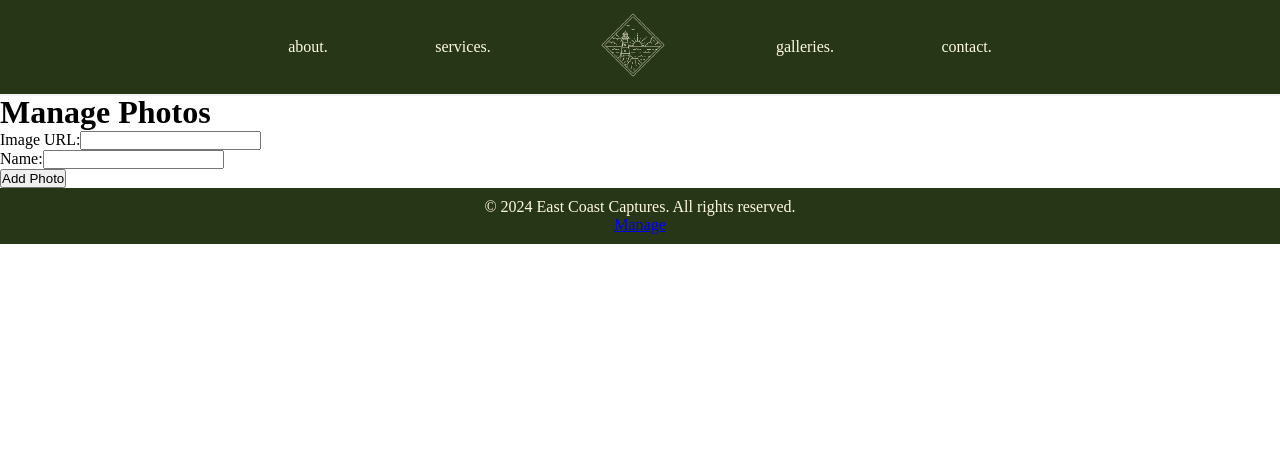
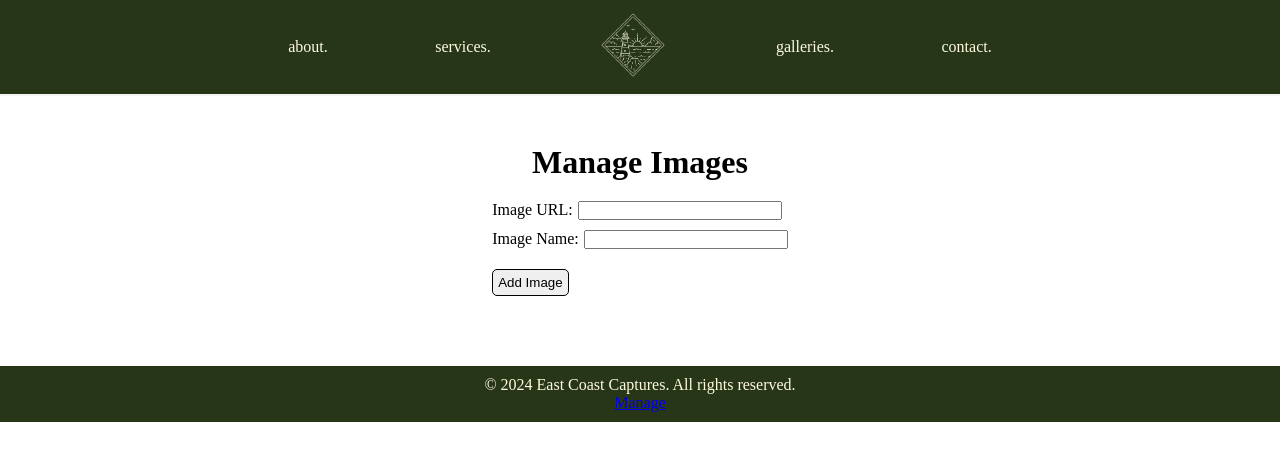
Before and after one commit to thefirstnoellle/eastCoastCaptures, a React (Vite) app: page /manage in a window 1280 px wide. Shown: the top 460 px of the page. Built offline with nearby package versions, Linux system fonts and the light colour scheme; a web font is replaced by a local one.

Commit message:
manage form css

```diff
--- a/src/Manage.jsx
+++ b/src/Manage.jsx
@@ -18,10 +18,10 @@ function Manage() {
   };
 
   return (
-    <div>
-      <h1>Manage Photos</h1>
-      <form onSubmit={handleSubmit}>
-        <div>
+    <div className="manageImages">
+      <h1>Manage Images</h1>
+      <form onSubmit={handleSubmit} className="manageForm">
+        <div className="inputImageURL">
           <label>
             Image URL:
             <input
@@ -32,9 +32,9 @@ function Manage() {
             />
           </label>
         </div>
-        <div>
+        <div className="inputImageName">
           <label>
-            Name:
+            Image Name:
             <input
               type="text"
               value={name}
@@ -43,7 +43,7 @@ function Manage() {
             />
           </label>
         </div>
-        <button type="submit">Add Photo</button>
+        <button type="submit" className="submitImage">Add Image</button>
       </form>
     </div>
   );
--- a/src/index.css
+++ b/src/index.css
@@ -243,3 +243,34 @@ footer {
   background-color: #CC794E;
   color: #FFFAE0;
 }
+
+.manageImages {
+  padding: 50px;
+  display: flex;
+  flex-direction: column;
+  align-items: center;
+}
+
+.manageForm {
+  margin: 20px;
+}
+
+.inputImageName, inputImageURL {
+  margin-top: 10px;
+}
+
+.manageForm input {
+  margin-left: 5px;
+  width: 200px;
+}
+
+.submitImage {
+  margin-top: 20px;
+  padding: 5px;
+  border-radius: 5px;
+  border: 1px solid;
+}
+
+.submitImage:hover {
+  cursor: pointer;
+}
```
